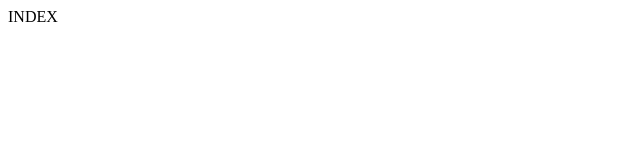
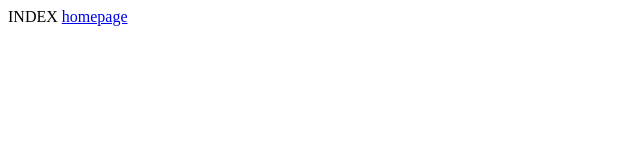
Before and after one commit to snaps783/web, a plain HTML site: page index.html in a window 1280 px wide. Shown: the full height of the page, 0-640 px from the left. Drawn offline with Linux system fonts and the light colour scheme.

Commit message:
Update index.html

```diff
--- a/index.html
+++ b/index.html
@@ -1 +1,2 @@
 INDEX
+<a href="https://github.com/snaps783/web/edit/main/home.html">homepage<a/>
```
